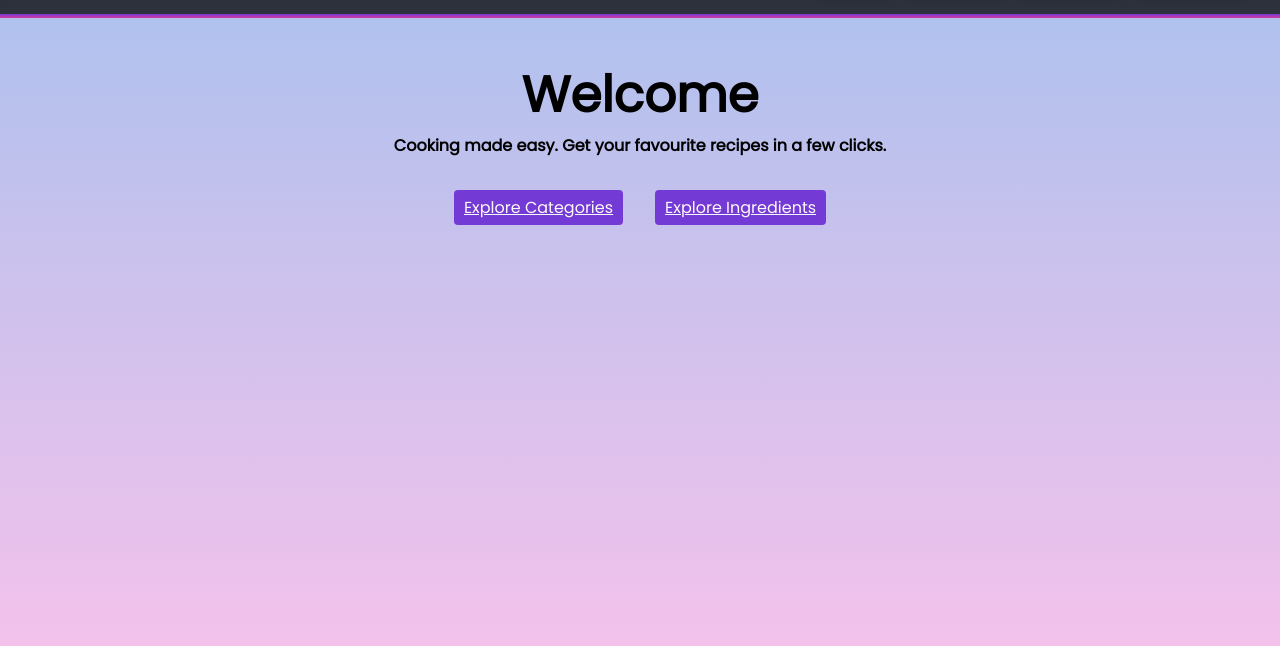
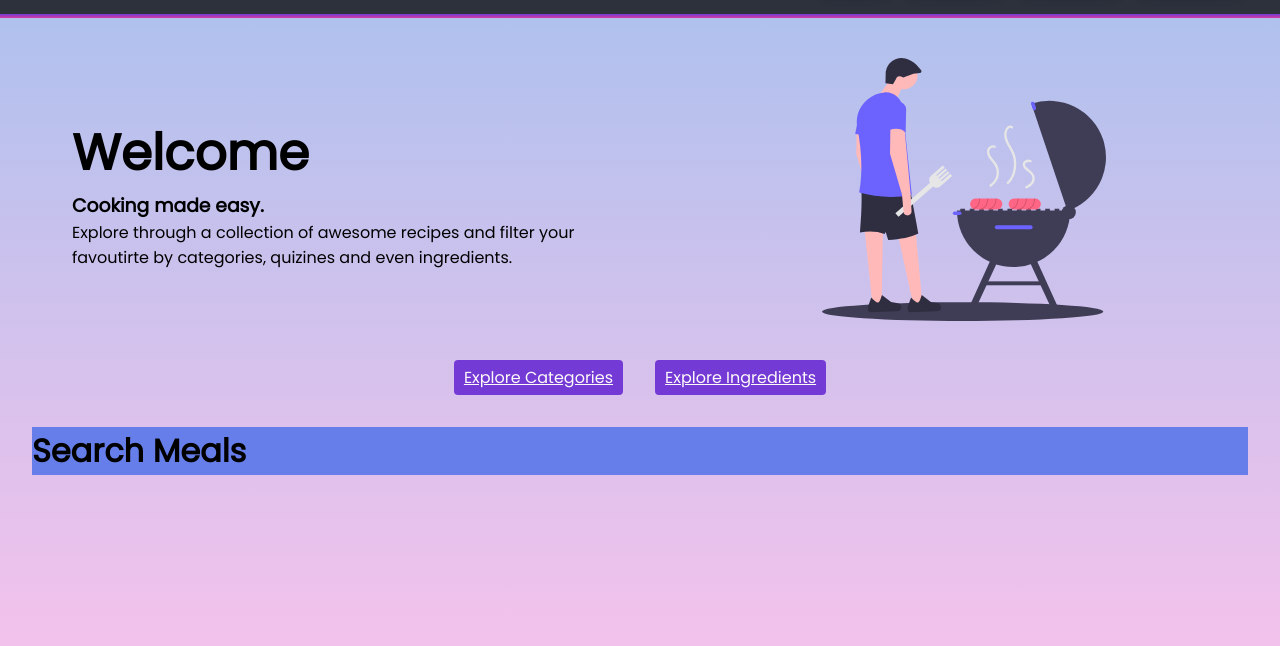
Before and after one commit to SyedAli310/big-oven, a plain HTML site: page index.html in a window 1280 px wide. Shown: the part 78-724 px from the top of the page. Drawn offline with nearby package versions, Linux system fonts and the light colour scheme; a web font is replaced by a local one.

Commit message:
home ui dev -progress_25

```diff
--- a/css/style.css
+++ b/css/style.css
@@ -222,15 +222,33 @@ body {
   outline: 2px solid #743ad5;
 
 }
-/* .logout-btn{
-  background: salmon;
-  background-color: salmon;
-  color: #fff;
+
+main{
+  margin: 0 2rem;
 }
-.logout-btn:hover{
-  box-shadow: 4px 8px 20px rgba(52, 35, 75, 0.75);
-  outline: 2px solid crimson;
-} */
+.hero{
+  width: 100%;
+  display: flex;
+  justify-content: space-around;
+  align-items: center;
+}
+.hero-text-div{
+  padding: 0 2.5rem;
+  text-align: start;
+  flex: 50%;
+}
+.hero-img-div{
+  text-align: center;
+  flex: 50%;
+}
+.hero-img{
+  width:50%;
+}
+.global-meal-search-area{
+  width: 100%;
+  height: auto;
+  background: #667eea;
+}
 
 
 .cat {
--- a/index.html
+++ b/index.html
@@ -33,20 +33,32 @@
         <!-- &nbsp;<ion-icon name="log-in-outline"></ion-icon> -->
     </nav>
 
-    <div style="text-align: center; margin: 0 2rem;">
+    <main>
+        <div class='hero'>
+            <div class="hero-text-div">
                 <h1 id="welcome-msg" style="font-size: 50px;">Welcome</h1>
-        <h4>Cooking made easy. Get your favourite recipes in a few clicks.</h4>
+                <h3>Cooking made easy.</h3>
+                <p>Explore through a collection of awesome recipes and filter your favoutirte by categories, quizines and even ingredients.</p>
+            </div>
+            <div class="hero-img-div">
+                <img class="hero-img" src="./img/hero-img-1.svg" alt="hero-img">
+            </div>
+        </div>
             <div style="display: inline-block; margin: 1rem; display: flex; justify-content: center;
             align-items: center;">
                 <a href="./categories.html" class="btn" style="margin: 1rem;">Explore Categories</a>
                 <a href="./ingredients.html" class="btn" style="margin: 1rem;">Explore Ingredients</a>
             </div>
+        <div class="global-meal-search-area">
+            <h1>Search Meals</h1>
         </div>
+    </main>
 
     <script type="text/javascript" src="https://identity.netlify.com/v1/netlify-identity-widget.js"></script>
     <script type="module" src="https://unpkg.com/ionicons@5.5.2/dist/ionicons/ionicons.esm.js"></script>
     <script nomodule src="https://unpkg.com/ionicons@5.5.2/dist/ionicons/ionicons.js"></script>
     <script src="https://ajax.googleapis.com/ajax/libs/jquery/3.5.1/jquery.min.js"></script>
     <script src="./js/app.js"></script>
+    <script src="./js/home.js"></script>
 </body>
 </html>
--- a/js/app.js
+++ b/js/app.js
@@ -32,6 +32,7 @@ function checkUserStatus(){
         $('#welcome-msg').html(`Welcome`)
     }
 }
+
 checkUserStatus()
 
 $('.login-btn').on('click',()=>{
--- /dev/null
+++ b/js/home.js
@@ -0,0 +1,12 @@
+
+async function getRandomMeal(){
+    const res = await fetch('https://www.themealdb.com/api/json/v1/1/random.php')
+    const data  = await res.json();
+    console.log(data.meals);
+}
+
+async function searchRecipes(query){
+    const res = await fetch('https://www.themealdb.com/api/json/v1/1/search.php?s='+query)
+    const data  = await res.json();
+    console.log(data.meals);
+}
```
Also changed, not shown: img/hero-img-1.svg (added), img/hero-img-2.svg (added). Lines whose indentation alone changed are shown as unchanged.
